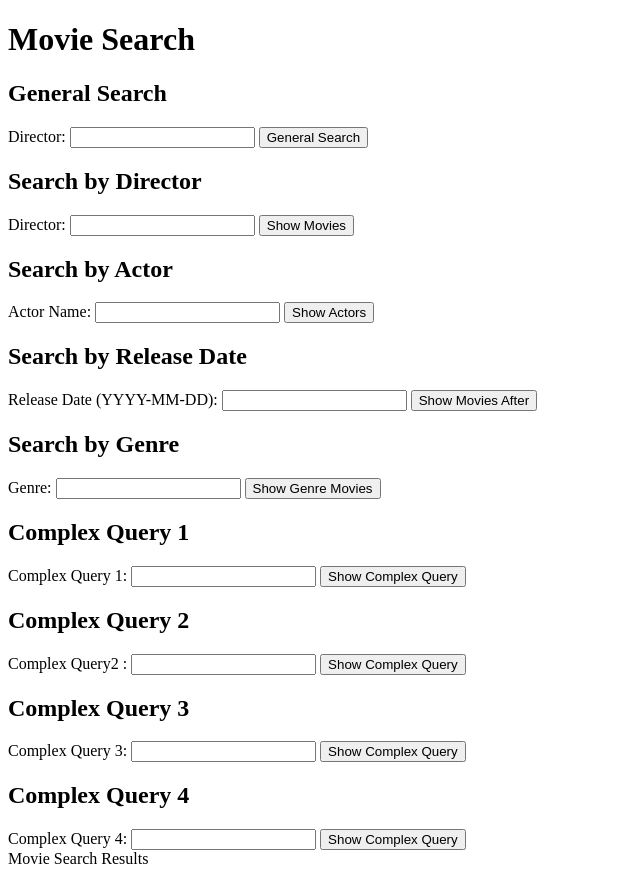
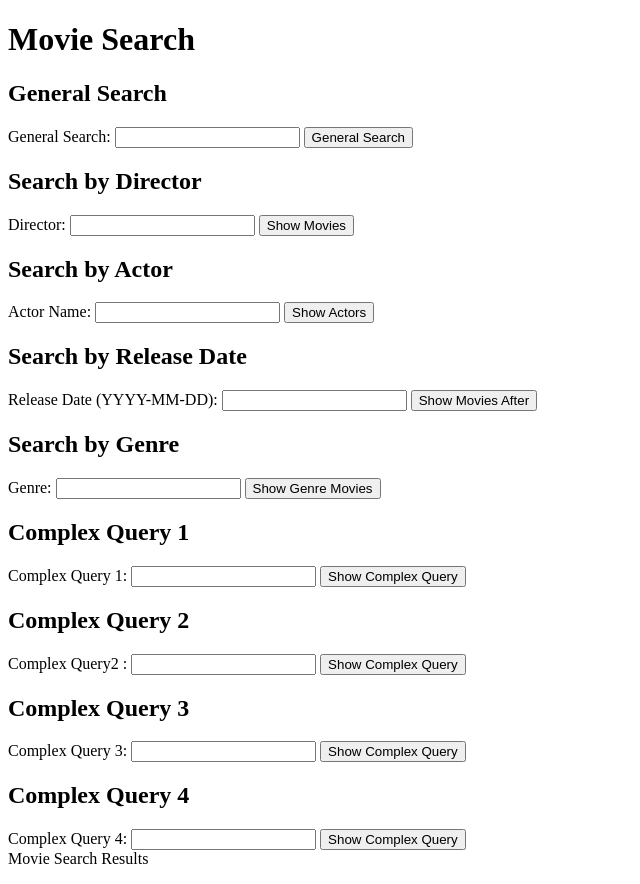
Before and after one commit to yguven17/mini_movie_imdb, a plain HTML site: page index.html in a window 1280 px wide. Shown: the whole page, without its empty margins (0-640 px from the left). Drawn offline with Linux system fonts and the light colour scheme.

Commit message:
index.html update

```diff
--- a/index.html
+++ b/index.html
@@ -11,7 +11,7 @@
 
 <h2>General Search</h2>
 <form action="/generalSearch" method="GET">
-    <label for="searchText">Director:</label>
+    <label for="searchText">General Search:</label>
     <input type="text" id="searchText" name="searchText">
     <button placeholder="Charlton" onclick="displayMoviesByDirector()">General Search</button>
 </form>
```
